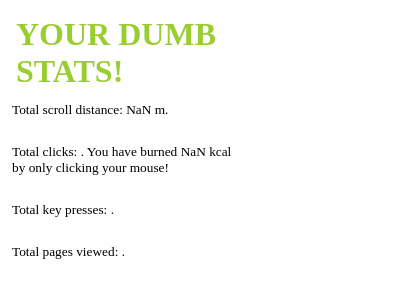
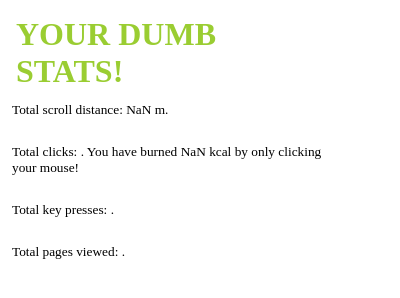
Before and after one commit to bekbeis/dumb-stats, a browser extension: page src/pages/popup/index.html in a window 400 px wide. Drawn offline with Linux system fonts and the light colour scheme; files whose address does not match are found by name.

Commit message:
minor fixes

```diff
--- a/src/pages/popup/index.html
+++ b/src/pages/popup/index.html
@@ -4,8 +4,8 @@
     <title>Dumb Stats Popup</title>
     <style>
         body {
-            height: 320px;
-            width: 240px;
+            height: 280px;
+            width: 340px;
             display: flex;
         }
         .heading {
```
Also changed, not shown: dist/pages/popup/index.html.
